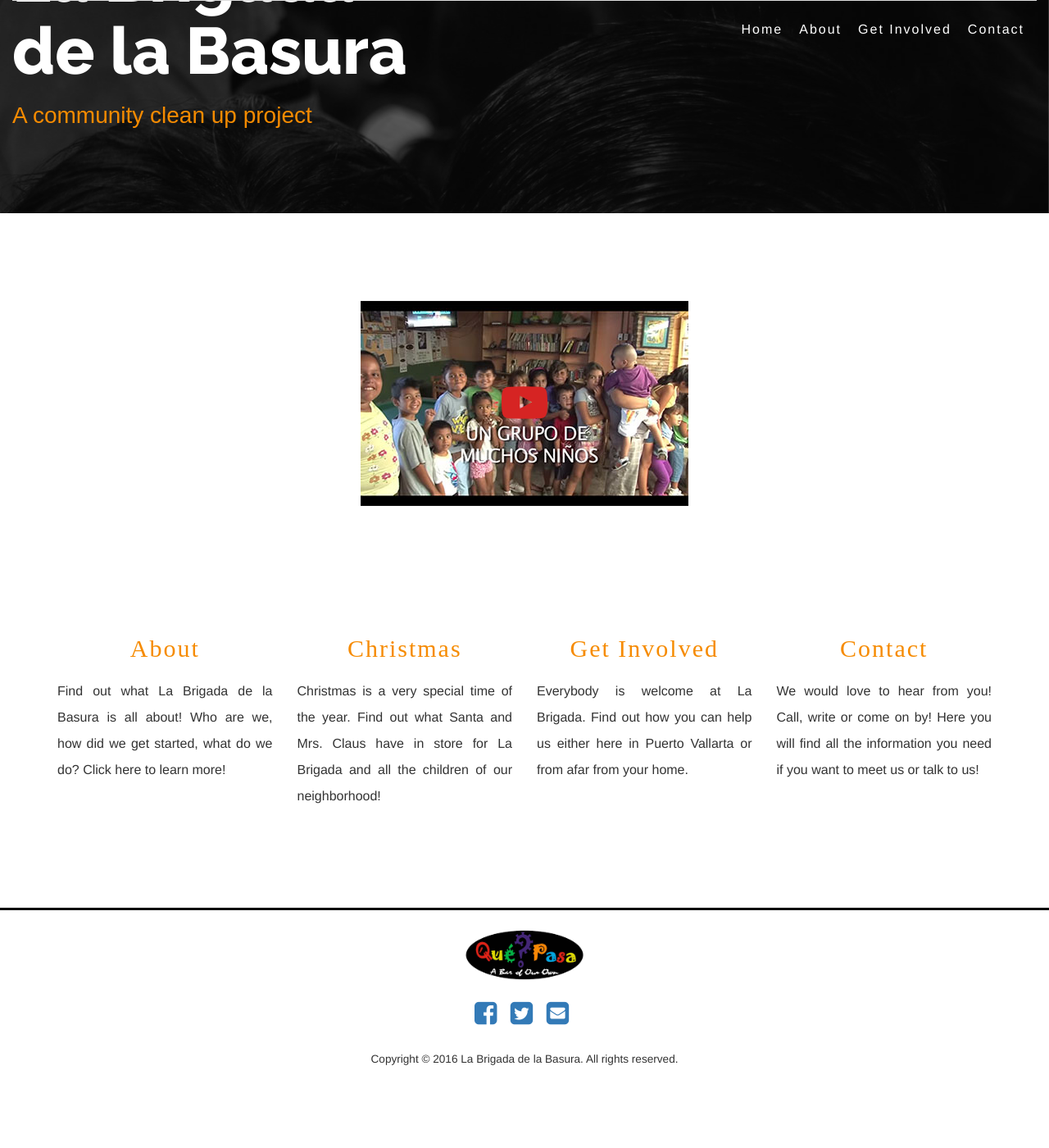
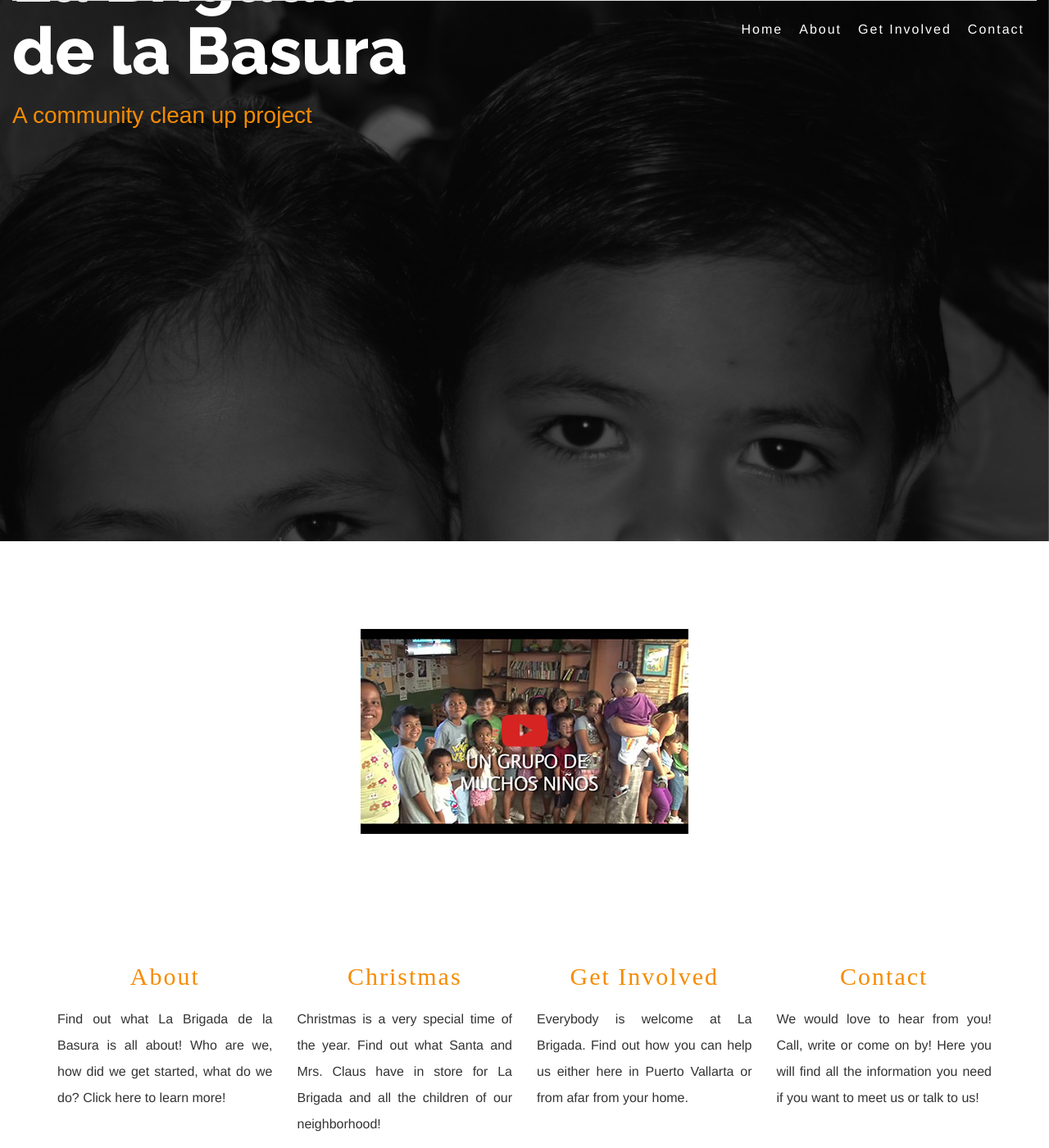
Before and after one commit to rgylling/TrashBrigade, a Jekyll site: the page built from index.html, in a window 1280 px wide and 1400 px high, scrolled down 340 px. Shown: the whole window at 82% size. Built offline with Jekyll 4.4.1, drawn with Linux system fonts in a browser that asks for light colours; nearby versions of some CDN libraries; a script that is not in the unit is left out; before the commit the page ends 1665 px from its top, so only the background shows below that.

Commit message:
changing img size

```diff
--- a/css/_layout.scss
+++ b/css/_layout.scss
@@ -31,7 +31,7 @@
 }
 
 .backgroundimg {
-  height: 600px;
+  height: 1000px;
   position: relative;
 }
 
```
